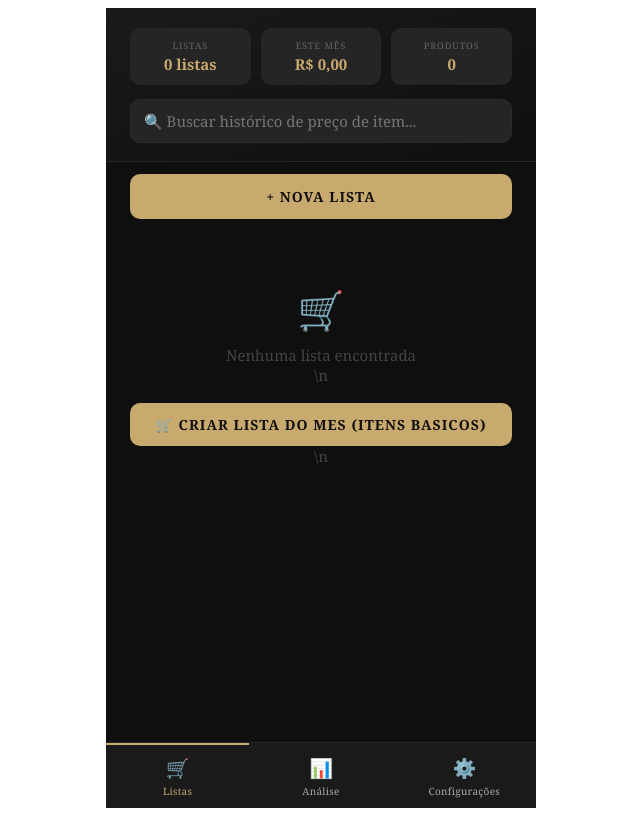
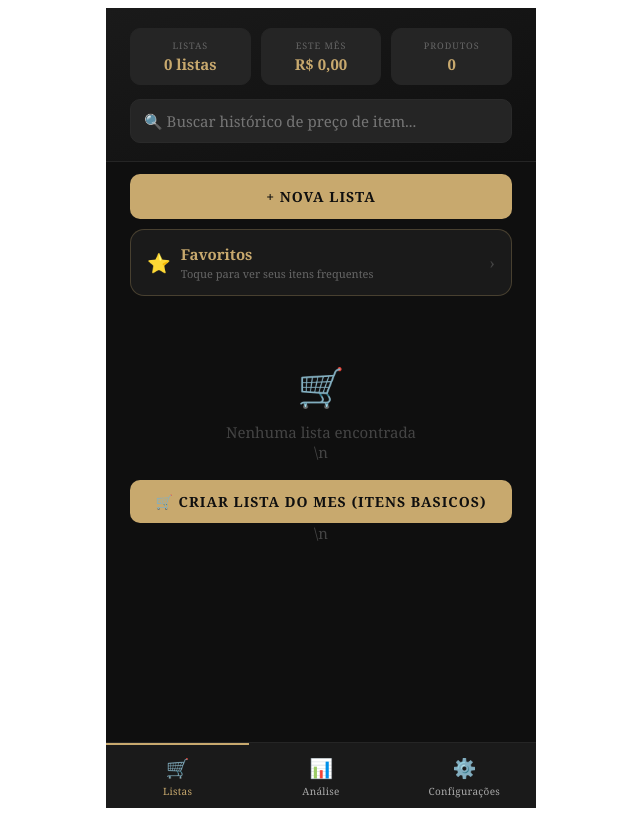
Before and after one commit to ffontinele/lista-compras-android, a React app: page / in a window 1280 px wide. Shown: the whole page, without its empty margins (319-959 px from the left). Built offline with nearby package versions, Linux system fonts and the light colour scheme; the HTML template or start-up script is replaced by a standard one.

Commit message:
fix: modal Favoritos no nivel raiz (abre pela home) + linha sem duplicacao

```diff
--- a/src/App.jsx
+++ b/src/App.jsx
@@ -1114,6 +1114,39 @@ export default function App() {
     >
 
       {/* -- TOAST -- */}
+  {favOpen && (
+    <div style={{ position: "fixed", inset: 0, zIndex: 850, display: "flex", flexDirection: "column" }}>
+      <div onClick={() => setFavOpen(false)} style={{ position: "absolute", inset: 0, background: "rgba(0,0,0,0.7)" }} />
+      <div style={{ position: "relative", zIndex: 1, marginTop: "auto", width: "100%", maxWidth: 430, marginLeft: "auto", marginRight: "auto", background: t.bg2, borderRadius: "20px 20px 0 0", maxHeight: "70vh", display: "flex", flexDirection: "column", border: `1px solid ${t.border}` }}>
+        <div style={{ padding: "18px 20px 12px", borderBottom: `1px solid ${t.border}`, display: "flex", justifyContent: "space-between", alignItems: "center" }}>
+          <div>
+            <div style={{ fontSize: fs + 1, fontWeight: "bold" }}>⭐ Favoritos</div>
+            <div style={{ fontSize: fs - 4, color: t.text3, marginTop: 2 }}>{favOpen === "list" ? "Toque em + LISTA para enviar à lista aberta" : "Sua pasta permanente de itens frequentes"}</div>
+          </div>
+          <button onClick={() => setFavOpen(false)} style={{ background: t.bg3, border: "none", color: t.text2, width: 32, height: 32, borderRadius: 8, cursor: "pointer", fontSize: 16 }}>✕</button>
+        </div>
+        <div style={{ overflowY: "auto", flex: 1, padding: "12px 16px" }}>
+          {(data.favorites || []).length === 0 ? (
+            <div style={{ textAlign: "center", padding: "40px 0", color: t.text4 }}>
+              <div style={{ fontSize: 32 }}>⭐</div>
+              <div style={{ marginTop: 10, fontSize: fs - 1 }}>Nenhum favorito ainda</div>
+              <div style={{ marginTop: 6, fontSize: fs - 3, color: t.text3 }}>Toque na ★ de um item para guardar aqui</div>
+            </div>
+          ) : (data.favorites || []).map((f) => (
+            <div key={f.id} style={{ display: "flex", alignItems: "center", gap: 8, padding: "10px 12px", background: t.bg3, border: `1px solid ${t.border}`, borderRadius: 10, marginBottom: 8 }}>
+              <div onClick={() => setData((d) => ({ ...d, favorites: (d.favorites || []).map((fv) => fv.id === f.id ? { ...fv, checked: !fv.checked } : fv) }))} style={{ width: 22, height: 22, borderRadius: 6, border: `2px solid ${f.checked ? t.accent : t.bg4}`, background: f.checked ? t.accent : "transparent", cursor: "pointer", flexShrink: 0, display: "flex", alignItems: "center", justifyContent: "center", fontSize: fs - 3, color: t.accentText }}>{f.checked ? "✓" : ""}</div>
+              <div style={{ flex: 1, minWidth: 0 }}>
+                <div style={{ fontSize: fs - 1, fontWeight: "bold", color: f.checked ? t.text4 : t.text, textDecoration: f.checked ? "line-through" : "none" }}>{f.name}</div>
+                {(f.brand || f.weight) ? (<div style={{ fontSize: fs - 4, color: t.text3, marginTop: 2 }}>{[f.brand, f.weight ? f.weight + (f.unit || "un") : null].filter(Boolean).join(" · ")}</div>) : null}
+              </div>
+              {favOpen === "list" ? (<button onClick={() => addFavToCurrent(f)} style={{ background: t.accentBg, border: `1px solid ${t.accentBorder}`, color: t.accent, borderRadius: 8, padding: "6px 10px", fontSize: fs - 3, cursor: "pointer", fontFamily: "inherit", fontWeight: "bold" }}>+ LISTA</button>) : null}
+              <button onClick={() => toggleFavorite(f)} style={{ background: t.upBg, border: `1px solid ${t.up}33`, color: t.up, borderRadius: 8, padding: "6px 10px", fontSize: fs - 3, cursor: "pointer", fontFamily: "inherit" }}>🗑</button>
+            </div>
+          ))}
+        </div>
+      </div>
+    </div>
+  )}
       {toast && (
         <div style={{
           position: "fixed", top: 20, left: "50%", transform: "translateX(-50%)",
@@ -1375,6 +1408,27 @@ export default function App() {
                 )}
               </div>
             )}
+            <div onClick={() => setFavOpen("home")} style={{ marginTop: 10, background: t.bg2, border: `1px solid ${t.accentBorder}`, borderRadius: 14, padding: "14px 16px", cursor: "pointer" }}>
+              <div style={{ display: "flex", justifyContent: "space-between", alignItems: "center" }}>
+                <div style={{ display: "flex", alignItems: "center", gap: 10 }}>
+                  <span style={{ fontSize: fs + 4 }}>⭐</span>
+                  <div>
+                    <div style={{ fontSize: fs, fontWeight: "bold", color: t.accent }}>Favoritos</div>
+                    <div style={{ fontSize: fs - 4, color: t.text3, marginTop: 2 }}>{(data.favorites || []).length ? (data.favorites || []).length + " itens frequentes" : "Toque para ver seus itens frequentes"}</div>
+                  </div>
+                </div>
+                <span style={{ color: t.text4, fontSize: fs + 2 }}>›</span>
+              </div>
+              {(data.favorites || []).length > 0 && (
+                <div style={{ display: "flex", gap: 6, flexWrap: "wrap", marginTop: 10 }}>
+                  {(data.favorites || []).slice(0, 5).map((f) => (
+                    <span key={f.id} style={{ fontSize: fs - 4, color: t.text3, background: t.bg3, borderRadius: 6, padding: "3px 8px" }}>{f.name}</span>
+                  ))}
+                  {(data.favorites || []).length > 5 && <span style={{ fontSize: fs - 4, color: t.text4 }}>+{(data.favorites || []).length - 5}</span>}
+                </div>
+              )}
+            </div>
+
           </div>
 
           <div style={{ padding: "14px 24px 0" }}>
@@ -1833,37 +1887,9 @@ export default function App() {
               <div style={{ display: "flex", gap: 6 }}>
                 <button onClick={addItem} style={{ ...primaryBtn, padding: "10px", flex: 1 }}>+ ADICIONAR</button>
                 <button onClick={favoriteTyped} title="Favoritar produto digitado" style={{ ...primaryBtn, padding: "10px", flex: 0, background: t.bg3, color: t.accent, border: `1px solid ${t.border}` }}>★</button>
-                <button onClick={() => setFavOpen(true)} title="Favoritos" style={{ ...primaryBtn, padding: "10px", flex: 0, background: t.bg3, color: t.accent, border: `1px solid ${t.border}` }}>⭐{(data.favorites || []).length ? (data.favorites || []).length : ""}</button>
+                <button onClick={() => setFavOpen("list")} title="Favoritos" style={{ ...primaryBtn, padding: "10px", flex: 0, background: t.bg3, color: t.accent, border: `1px solid ${t.border}` }}>⭐{(data.favorites || []).length ? (data.favorites || []).length : ""}</button>
               </div>
-              {favOpen && (
-                <div style={{ position: "fixed", inset: 0, zIndex: 800, display: "flex", flexDirection: "column" }}>
-                  <div onClick={() => setFavOpen(false)} style={{ position: "absolute", inset: 0, background: "rgba(0,0,0,0.7)" }} />
-                  <div style={{ position: "relative", zIndex: 1, marginTop: "auto", width: "100%", maxWidth: 430, marginLeft: "auto", marginRight: "auto", background: t.bg2, borderRadius: "20px 20px 0 0", maxHeight: "70vh", display: "flex", flexDirection: "column", border: `1px solid ${t.border}` }}>
-                    <div style={{ padding: "18px 20px 12px", borderBottom: `1px solid ${t.border}`, display: "flex", justifyContent: "space-between", alignItems: "center" }}>
-                      <div style={{ fontSize: fs + 1, fontWeight: "bold" }}>⭐ Favoritos</div>
-                      <button onClick={() => setFavOpen(false)} style={{ background: t.bg3, border: "none", color: t.text2, width: 32, height: 32, borderRadius: 8, cursor: "pointer", fontSize: 16 }}>✕</button>
-                    </div>
-                    <div style={{ overflowY: "auto", flex: 1, padding: "12px 16px" }}>
-                      {(data.favorites || []).length === 0 ? (
-                        <div style={{ textAlign: "center", padding: "40px 0", color: t.text4 }}>
-                          <div style={{ fontSize: 32 }}>⭐</div>
-                          <div style={{ marginTop: 10, fontSize: fs - 1 }}>Nenhum favorito ainda</div>
-                          <div style={{ marginTop: 6, fontSize: fs - 3, color: t.text3 }}>Digite um produto e toque em ★ para favoritar</div>
-                        </div>
-                      ) : (data.favorites || []).map((f) => (
-                        <div key={f.id} style={{ display: "flex", alignItems: "center", gap: 8, padding: "10px 12px", background: t.bg3, border: `1px solid ${t.border}`, borderRadius: 10, marginBottom: 8 }}>
-                          <div style={{ flex: 1, minWidth: 0 }}>
-                            <div style={{ fontSize: fs - 1, fontWeight: "bold", color: t.text }}>{f.name}</div>
-                            {(f.brand || f.weight) ? (<div style={{ fontSize: fs - 4, color: t.text3, marginTop: 2 }}>{[f.brand, f.weight ? f.weight + (f.unit || "un") : null].filter(Boolean).join(" · ")}</div>) : null}
-                          </div>
-                          <button onClick={() => addFavToCurrent(f)} style={{ background: t.accentBg, border: `1px solid ${t.accentBorder}`, color: t.accent, borderRadius: 8, padding: "6px 10px", fontSize: fs - 3, cursor: "pointer", fontFamily: "inherit", fontWeight: "bold" }}>+ LISTA</button>
-                          <button onClick={() => toggleFavorite(f)} style={{ background: t.upBg, border: `1px solid ${t.up}33`, color: t.up, borderRadius: 8, padding: "6px 10px", fontSize: fs - 3, cursor: "pointer", fontFamily: "inherit" }}>🗑</button>
-                        </div>
-                      ))}
-                    </div>
-                  </div>
-                </div>
-              )}
+              }
             </div>
           </div>
 
@@ -1931,7 +1957,8 @@ export default function App() {
                   <div style={{ color: item.checked ? t.text4 : t.accent, fontWeight: "bold", fontSize: fs }}>
                     {fmt(item.qty * item.price)}
                   </div>
-                  <button
+                      <button onClick={() => toggleFavorite({ name: item.name, brand: item.brand, weight: item.weight, unit: item.unit })} title="Favoritar" style={{ background: "none", border: "none", color: (data.favorites || []).some((fv) => fv.name.toLowerCase() === item.name.toLowerCase()) ? t.accent : t.text4, fontSize: fs + 2, cursor: "pointer", padding: "4px 8px", flexShrink: 0 }}>★</button>
+                      <button
                     onClick={() => setEditingItem({ ...item, price: maskCurrency(String(Math.round(item.price * 100))), qty: item.qty.toString() })}
                     style={{ background: "none", border: "none", color: t.text3, cursor: "pointer", fontSize: fs + 1, padding: "0 2px" }}
                   >
```
Also changed, not shown: 1 other file (tests, documents, lock files or other folders).
